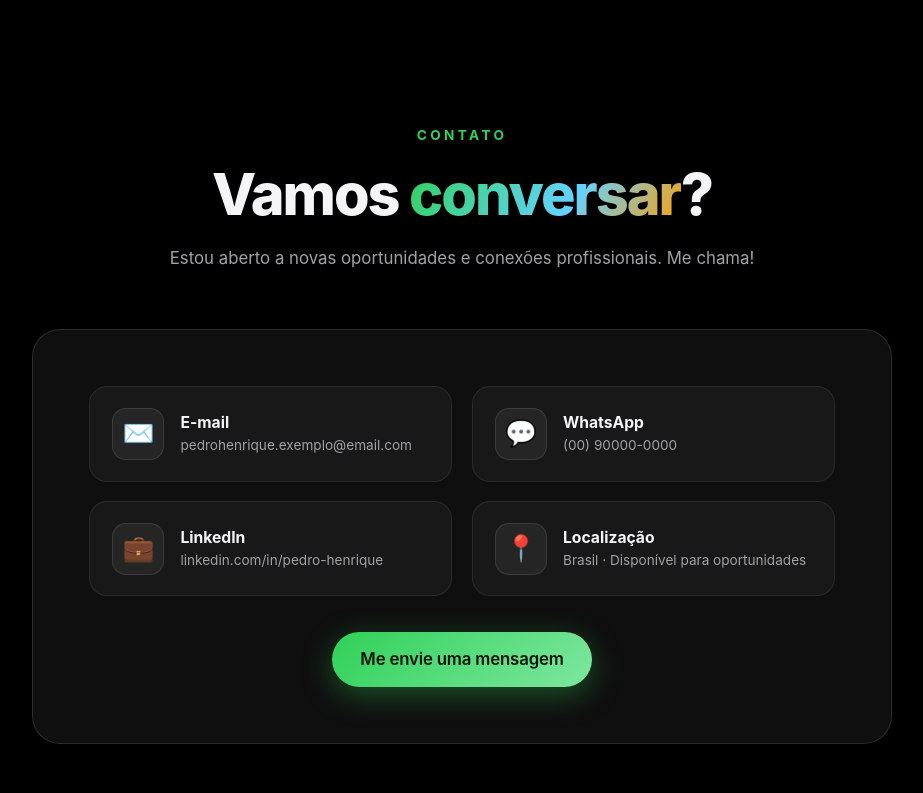
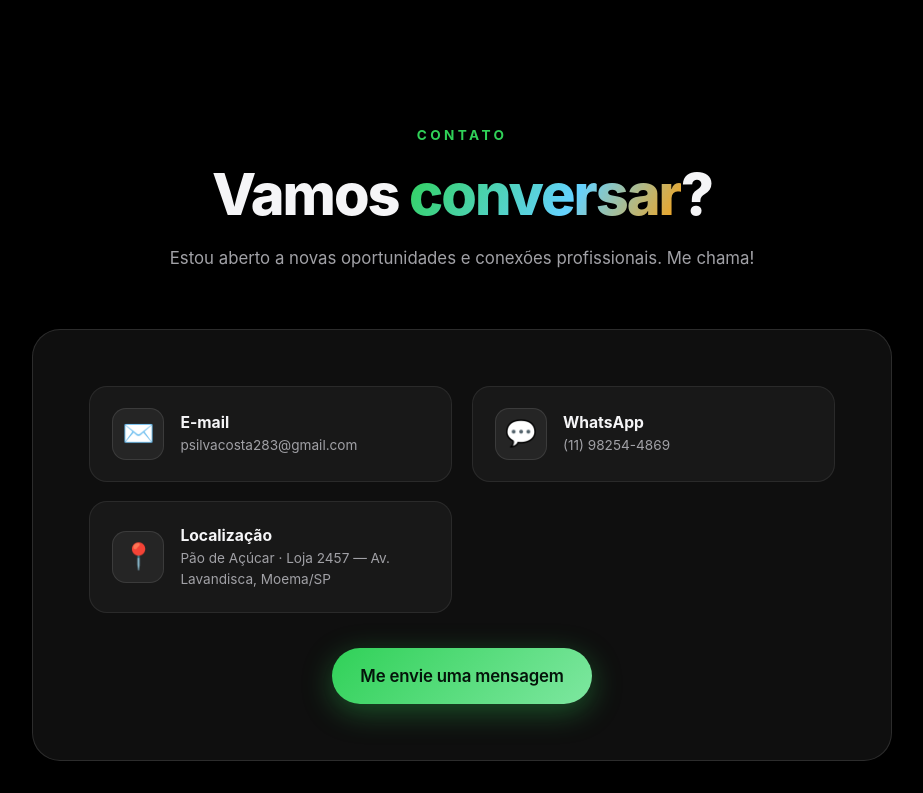
Before and after one commit to psilvacosta283-tech/Aula-Ezequiel, a plain HTML site: page index.html in a window 1280 px wide. Shown: the part 4741-5534 px from the top of the page, without its empty margins (178-1101 px from the left). Drawn offline with Linux system fonts and the light colour scheme.

Commit message:
Atualiza contatos: e-mail psilvacosta283@gmail.com, WhatsApp (11) 98254-4869, localizacao Loja 2457 Av Lavandisca Moema/SP, remove LinkedIn, adiciona loja ao card experiencia
Co-authored-by: arena-agent <297053741+arena-agent@users.noreply.github.com>

```diff
--- a/index.html
+++ b/index.html
@@ -198,7 +198,7 @@
               <span class="timeline-period">2024 — atual · 1 ano</span>
             </div>
             <h3>Auxiliar de Hortifruti</h3>
-            <p class="timeline-company">Pão de Açúcar 🛒</p>
+            <p class="timeline-company">Pão de Açúcar · Loja 2457 — Av. Lavandisca, Moema/SP 🛒</p>
             <ul>
               <li>Responsável pela reposição, organização e qualidade de frutas, legumes e verduras.</li>
               <li>Controle de validade e rotação de estoque (PVPS), reduzindo perdas da seção.</li>
@@ -306,36 +306,29 @@
 
       <div class="contact-card glass tilt reveal">
         <div class="contact-grid">
-          <a class="contact-item" href="mailto:pedrohenrique.exemplo@email.com">
+          <a class="contact-item" href="mailto:psilvacosta283@gmail.com">
             <span class="contact-icon">✉️</span>
             <span class="contact-info">
               <strong>E-mail</strong>
-              <small>pedrohenrique.exemplo@email.com</small>
+              <small>psilvacosta283@gmail.com</small>
             </span>
           </a>
-          <a class="contact-item" href="https://wa.me/5500000000000" target="_blank" rel="noopener">
+          <a class="contact-item" href="https://wa.me/5511982544869" target="_blank" rel="noopener">
             <span class="contact-icon">💬</span>
             <span class="contact-info">
               <strong>WhatsApp</strong>
-              <small>(00) 90000-0000</small>
-            </span>
-          </a>
-          <a class="contact-item" href="#" target="_blank" rel="noopener">
-            <span class="contact-icon">💼</span>
-            <span class="contact-info">
-              <strong>LinkedIn</strong>
-              <small>linkedin.com/in/pedro-henrique</small>
+              <small>(11) 98254-4869</small>
             </span>
           </a>
           <div class="contact-item">
             <span class="contact-icon">📍</span>
             <span class="contact-info">
               <strong>Localização</strong>
-              <small>Brasil · Disponível para oportunidades</small>
+              <small>Pão de Açúcar · Loja 2457 — Av. Lavandisca, Moema/SP</small>
             </span>
           </div>
         </div>
-        <a href="mailto:pedrohenrique.exemplo@email.com" class="btn btn-primary btn-big">Me envie uma mensagem</a>
+        <a href="mailto:psilvacosta283@gmail.com" class="btn btn-primary btn-big">Me envie uma mensagem</a>
       </div>
     </section>
   </main>
```
